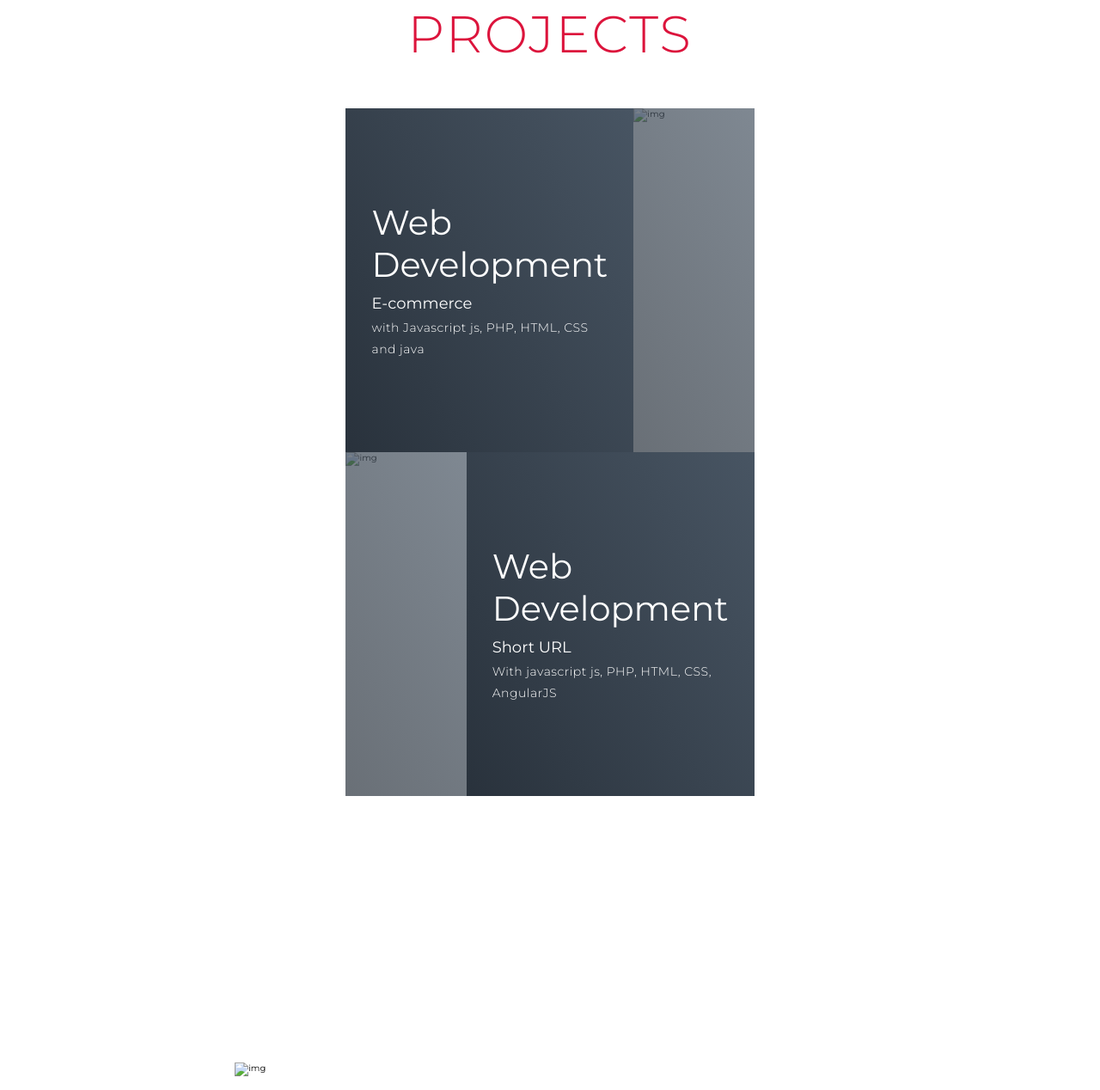
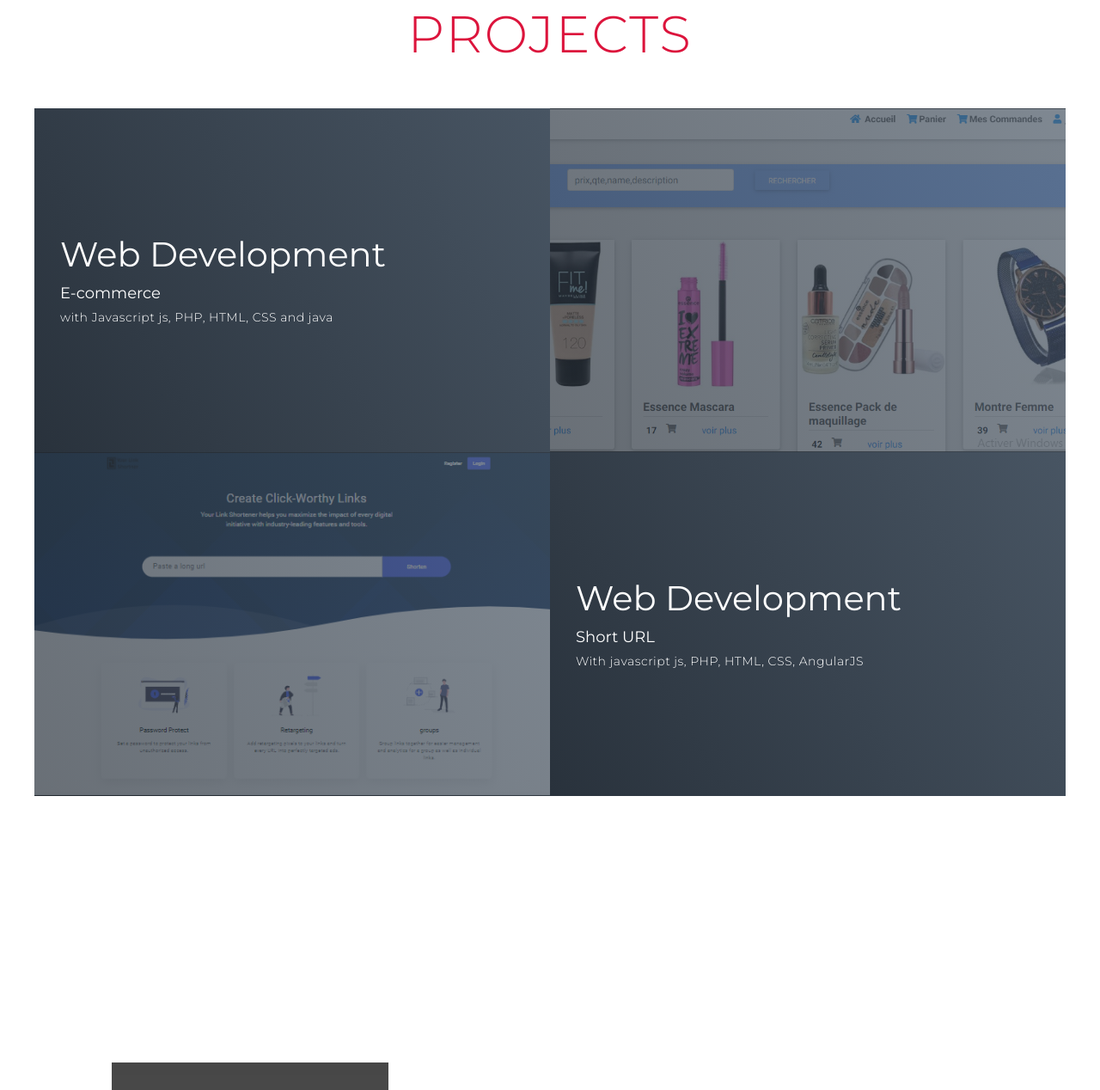
Before and after one commit to ahlemheni/projet2, a plain HTML site: page index.html in a window 1280 px wide. Shown: the part 1697-2965 px from the top of the page at 86% size. Drawn offline with Linux system fonts and the light colour scheme; files whose address does not match are found by name.

Commit message:
Update index.html

```diff
--- a/index.html
+++ b/index.html
@@ -94,7 +94,7 @@
             <p>with Javascript js, PHP, HTML, CSS and java</p>
           </div>
           <div class="project-img">
-            <img src="./img/img2.png" alt="img">
+            <img src="./img2.png" alt="img">
           </div>
         </div>
         <div class="project-item">
@@ -104,7 +104,7 @@
             <p>With javascript js, PHP, HTML, CSS, AngularJS</p>
           </div>
           <div class="project-img">
-            <img src="./img/img1.png" alt="img">
+            <img src="./img1.png" alt="img">
           </div>
         </div>
 
@@ -119,7 +119,7 @@
     <div class="about container">
       <div class="col-left">
         <div class="about-img">
-          <img src="./img/12.jpg" alt="img">
+          <img src="./12.jpg" alt="img">
         </div>
       </div>
       <div class="col-right">
```
